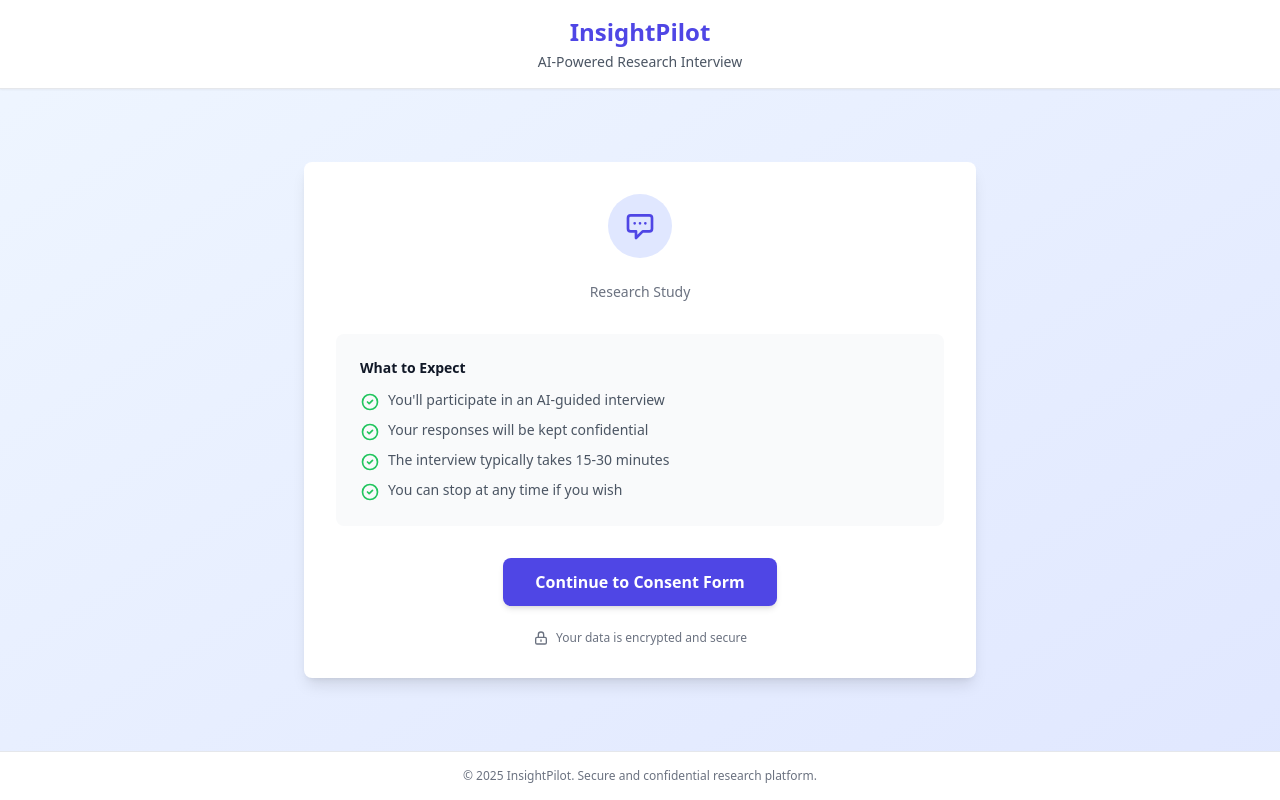
After one commit to AnzeZg/InsightPilot, a FastAPI app: template app/templates/interview/landing.html in a window 1280 px wide. The commit adds this page. Run offline with FastAPI, Linux system fonts and the light colour scheme; the template is opened without the code that fills it, so the values that code supplies are empty; parts of the project's set-up code (start-up, migrations or seed data) failed here and were passed over; some libraries are stand-ins or nearby versions.

Commit message:
feat: Add public interview routes and templates for handling interview invitations

```diff
--- a/app/main.py
+++ b/app/main.py
@@ -9,7 +9,7 @@ from fastapi.staticfiles import StaticFiles
 from fastapi.templating import Jinja2Templates
 
 from app.middleware import RequestIDMiddleware
-from app.routers import auth_dev, health, studies, web, web_studies
+from app.routers import auth_dev, health, interview, studies, web, web_studies
 from app.settings import settings
 from app.utils.logging import configure_logging
 
@@ -48,6 +48,7 @@ app.mount("/static", StaticFiles(directory="app/static"), name="static")
 # Include routers
 app.include_router(health.router)
 app.include_router(web.router)
+app.include_router(interview.router)  # Public interview routes (no auth required)
 app.include_router(studies.router)  # API routes for studies (JSON) - include first for priority
 app.include_router(web_studies.router)  # HTML rendering for studies
 
--- a/app/static/css/app.css
+++ b/app/static/css/app.css
@@ -16,12 +16,33 @@ html {
 @keyframes fadeIn {
   from {
     opacity: 0;
+    transform: translateY(10px);
   }
   to {
     opacity: 1;
+    transform: translateY(0);
   }
 }
 
 .fade-in {
-  animation: fadeIn 0.3s ease-in;
+  animation: fadeIn 0.4s ease-out;
 }
+
+/* Public page gradient background */
+.bg-gradient-public {
+  background: linear-gradient(135deg, #667eea 0%, #764ba2 100%);
+}
+
+/* Pulse animation for loading states */
+@keyframes pulse {
+  0%, 100% {
+    opacity: 1;
+  }
+  50% {
+    opacity: 0.5;
+  }
+}
+
+.pulse {
+  animation: pulse 2s cubic-bezier(0.4, 0, 0.6, 1) infinite;
+}
--- /dev/null
+++ b/app/templates/interview/landing.html
@@ -0,0 +1,74 @@
+{% extends "public_base.html" %}
+
+{% block title %}{{ study.title }} - InsightPilot{% endblock %}
+
+{% block content %}
+<div class="bg-white rounded-lg shadow-lg p-8 fade-in">
+    <!-- Study Info -->
+    <div class="text-center mb-8">
+        <div class="inline-flex items-center justify-center w-16 h-16 bg-indigo-100 rounded-full mb-4">
+            <svg class="w-8 h-8 text-indigo-600" fill="none" stroke="currentColor" viewBox="0 0 24 24">
+                <path stroke-linecap="round" stroke-linejoin="round" stroke-width="2" d="M8 10h.01M12 10h.01M16 10h.01M9 16H5a2 2 0 01-2-2V6a2 2 0 012-2h14a2 2 0 012 2v8a2 2 0 01-2 2h-5l-5 5v-5z"></path>
+            </svg>
+        </div>
+        <h2 class="text-3xl font-bold text-gray-900 mb-2">{{ study.title }}</h2>
+        <p class="text-sm text-gray-500">Research Study</p>
+    </div>
+
+    <!-- Study Description -->
+    <div class="mb-8">
+        <div class="prose prose-sm max-w-none text-gray-700">
+            <p class="text-base leading-relaxed">{{ study.description }}</p>
+        </div>
+    </div>
+
+    <!-- Study Details -->
+    <div class="bg-gray-50 rounded-lg p-6 mb-8">
+        <h3 class="text-sm font-semibold text-gray-900 mb-3">What to Expect</h3>
+        <ul class="space-y-2 text-sm text-gray-600">
+            <li class="flex items-start">
+                <svg class="w-5 h-5 text-green-500 mr-2 mt-0.5 flex-shrink-0" fill="none" stroke="currentColor" viewBox="0 0 24 24">
+                    <path stroke-linecap="round" stroke-linejoin="round" stroke-width="2" d="M9 12l2 2 4-4m6 2a9 9 0 11-18 0 9 9 0 0118 0z"></path>
+                </svg>
+                <span>You'll participate in an AI-guided interview</span>
+            </li>
+            <li class="flex items-start">
+                <svg class="w-5 h-5 text-green-500 mr-2 mt-0.5 flex-shrink-0" fill="none" stroke="currentColor" viewBox="0 0 24 24">
+                    <path stroke-linecap="round" stroke-linejoin="round" stroke-width="2" d="M9 12l2 2 4-4m6 2a9 9 0 11-18 0 9 9 0 0118 0z"></path>
+                </svg>
+                <span>Your responses will be kept confidential</span>
+            </li>
+            <li class="flex items-start">
+                <svg class="w-5 h-5 text-green-500 mr-2 mt-0.5 flex-shrink-0" fill="none" stroke="currentColor" viewBox="0 0 24 24">
+                    <path stroke-linecap="round" stroke-linejoin="round" stroke-width="2" d="M9 12l2 2 4-4m6 2a9 9 0 11-18 0 9 9 0 0118 0z"></path>
+                </svg>
+                <span>The interview typically takes 15-30 minutes</span>
+            </li>
+            <li class="flex items-start">
+                <svg class="w-5 h-5 text-green-500 mr-2 mt-0.5 flex-shrink-0" fill="none" stroke="currentColor" viewBox="0 0 24 24">
+                    <path stroke-linecap="round" stroke-linejoin="round" stroke-width="2" d="M9 12l2 2 4-4m6 2a9 9 0 11-18 0 9 9 0 0118 0z"></path>
+                </svg>
+                <span>You can stop at any time if you wish</span>
+            </li>
+        </ul>
+    </div>
+
+    <!-- CTA Button -->
+    <div class="text-center">
+        <a href="/interview/{{ invite_code }}/consent"
+           class="inline-block bg-indigo-600 hover:bg-indigo-700 text-white font-semibold px-8 py-3 rounded-lg shadow-md transition duration-200 transform hover:scale-105">
+            Continue to Consent Form
+        </a>
+    </div>
+
+    <!-- Privacy Note -->
+    <div class="mt-6 text-center">
+        <p class="text-xs text-gray-500">
+            <svg class="w-4 h-4 inline-block mr-1" fill="none" stroke="currentColor" viewBox="0 0 24 24">
+                <path stroke-linecap="round" stroke-linejoin="round" stroke-width="2" d="M12 15v2m-6 4h12a2 2 0 002-2v-6a2 2 0 00-2-2H6a2 2 0 00-2 2v6a2 2 0 002 2zm10-10V7a4 4 0 00-8 0v4h8z"></path>
+            </svg>
+            Your data is encrypted and secure
+        </p>
+    </div>
+</div>
+{% endblock %}
--- /dev/null
+++ b/app/templates/public_base.html
@@ -0,0 +1,48 @@
+<!DOCTYPE html>
+<html lang="en">
+<head>
+    <meta charset="UTF-8">
+    <meta name="viewport" content="width=device-width, initial-scale=1.0">
+    <title>{% block title %}InsightPilot{% endblock %}</title>
+
+    <!-- Tailwind CSS -->
+    <script src="https://cdn.tailwindcss.com"></script>
+
+    <!-- HTMX for progressive enhancement -->
+    <script src="https://unpkg.com/htmx.org@1.9.12"></script>
+
+    <!-- Custom styles -->
+    <link rel="stylesheet" href="{{ url_for('static', path='css/app.css') }}" />
+
+    {% block extra_head %}{% endblock %}
+</head>
+<body class="min-h-screen bg-gradient-to-br from-blue-50 to-indigo-100 flex flex-col">
+    <!-- Simple Header (no auth) -->
+    <header class="bg-white shadow-sm border-b border-gray-200">
+        <div class="max-w-4xl mx-auto px-4 py-4 sm:px-6 lg:px-8">
+            <div class="text-center">
+                <h1 class="text-2xl font-bold text-indigo-600">InsightPilot</h1>
+                <p class="text-sm text-gray-600 mt-1">AI-Powered Research Interview</p>
+            </div>
+        </div>
+    </header>
+
+    <!-- Main Content -->
+    <main class="flex-grow flex items-center justify-center px-4 py-8 sm:px-6 lg:px-8">
+        <div class="w-full max-w-2xl">
+            {% block content %}{% endblock %}
+        </div>
+    </main>
+
+    <!-- Footer -->
+    <footer class="bg-white border-t border-gray-200 mt-auto">
+        <div class="max-w-4xl mx-auto px-4 py-4 text-center">
+            <p class="text-xs text-gray-500">&copy; 2025 InsightPilot. Secure and confidential research platform.</p>
+        </div>
+    </footer>
+
+    <!-- Custom scripts -->
+    <script src="{{ url_for('static', path='js/app.js') }}"></script>
+    {% block extra_scripts %}{% endblock %}
+</body>
+</html>
```
Also changed, not shown: app/routers/interview.py (added, +75 -0 lines), app/templates/interview/completed.html (added, +25 -0 lines), app/templates/interview/expired.html (added, +25 -0 lines), app/templates/interview/not_found.html (added, +30 -0 lines), app/auth/__init__.py (line endings or trailing spaces), app/auth/dependencies.py (line endings or trailing spaces), app/auth/sessions.py (line endings or trailing spaces), app/routers/studies.py (line endings or trailing spaces), app/schemas/__init__.py (line endings or trailing spaces), app/schemas/study.py (line endings or trailing spaces).
